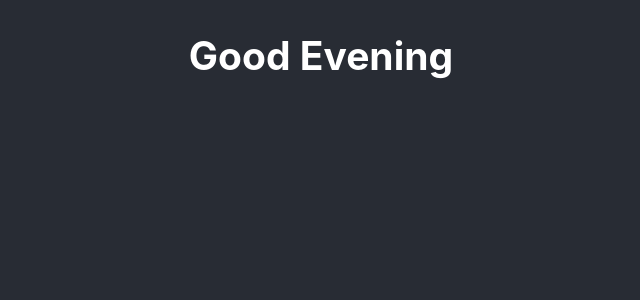
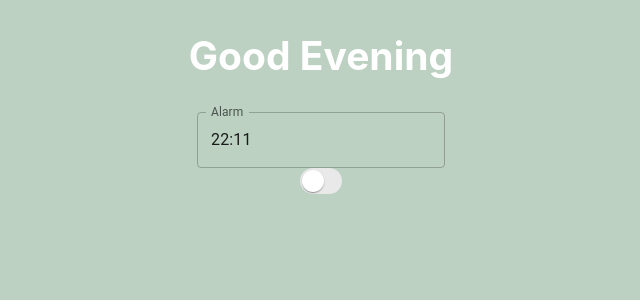
Before and after one commit to johadahl/raspberry-app, a React (Create React App) app: page / in a window 1280 px wide. Shown: the top 300 px of the page, without its empty margins (319-959 px from the left). Built offline with nearby package versions, Linux system fonts and the light colour scheme.

Commit message:
basic alarm config

```diff
--- a/package.json
+++ b/package.json
@@ -7,6 +7,7 @@
     "@emotion/styled": "^11.8.1",
     "@mui/lab": "^5.0.0-alpha.71",
     "@mui/material": "^5.4.4",
+    "@mui/x-date-pickers": "^5.0.0-alpha.1",
     "@testing-library/jest-dom": "^5.16.2",
     "@testing-library/react": "^12.1.3",
     "@testing-library/user-event": "^13.5.0",
@@ -14,6 +15,7 @@
     "@types/node": "^16.11.26",
     "@types/react": "^17.0.39",
     "@types/react-dom": "^17.0.13",
+    "date-fns": "^2.28.0",
     "react": "^17.0.2",
     "react-dom": "^17.0.2",
     "react-query": "^3.34.20",
--- a/src/App.css
+++ b/src/App.css
@@ -3,7 +3,7 @@
 }
 
 .App-header {
-  background-color: #282c34;
+  background-color: #bcd1c2;
   min-height: 100vh;
   display: flex;
   flex-direction: column;
--- a/src/App.tsx
+++ b/src/App.tsx
@@ -1,14 +1,13 @@
-import React from 'react';
 import './App.css';
 import { Greetings } from './components/Greetings';
-import { Settings } from './components/Settings';
+import { Configuration } from './components/Configuration';
 
 const App = () => {
   return (
     <div className="App">
       <header className="App-header">
         <Greetings date={new Date()}/>
-        <Settings />
+        <Configuration />
       </header>
     </div>
   );
--- /dev/null
+++ b/src/components/Configuration.tsx
@@ -0,0 +1,59 @@
+import { useEffect, useState } from "react"
+import TextField from '@mui/material/TextField';
+import { AdapterDateFns } from '@mui/x-date-pickers/AdapterDateFns';
+import { LocalizationProvider } from '@mui/x-date-pickers/LocalizationProvider';
+import { TimePicker } from '@mui/x-date-pickers/TimePicker';
+import { IOSSwitch } from './Switch';
+
+interface AlarmConfig {
+  time: string
+  active: boolean
+  id: number
+  timestamp: Date
+}
+
+export const Configuration = () => {
+  const [time, setTime] = useState<Date>(new Date())
+  const [config, setConfig] = useState<AlarmConfig>({
+    time: '22:11',
+    active: false,
+    id: 1,
+    timestamp: new Date()
+  });
+
+  // TODO: fetch config from server
+
+  useEffect (() => {
+    time.setHours(parseInt(config.time.split(':')[0]), parseInt(config.time.split(':')[1]))
+    console.log("CONFIG: ", config)
+    // TODO: save config to server
+  }, [config])
+
+  useEffect (() => {
+    setConfig({
+      ...config,
+      time: time.toLocaleTimeString('sv-SE', { hour: '2-digit', minute: '2-digit' })
+    })
+  }, [time])
+
+  return (
+    <>
+      <LocalizationProvider dateAdapter={AdapterDateFns}>
+        <TimePicker
+          label="Alarm"
+          value={time}
+          ampm={false}
+          onChange={(date: string | null) => {
+            setTime(new Date(date ?? ''))
+          }}
+          renderInput={(params: any) => <TextField {...params} />}
+        />
+      </LocalizationProvider>
+      <IOSSwitch
+        checked={config.active}
+        onClick={() => {
+          config.active ? setConfig({ ...config, active: false }) : setConfig({ ...config, active: true })
+        }}/>
+    </>
+  );
+}
--- a/src/components/Settings.tsx
+++ /dev/null
@@ -1,27 +0,0 @@
-import React from "react"
-import AdapterDateFns from '@mui/lab/AdapterDateFns';
-import LocalizationProvider from '@mui/lab/LocalizationProvider';
-import TextField from '@mui/material/TextField';
-import StaticTimePicker from '@mui/lab/StaticTimePicker';
-
-export const Settings = () => {
-  const [value, setValue] = React.useState(new Date());
-
-  // fetch settings from the server
-  // some props on the selected time
-
-  return (
-  <>
-    <LocalizationProvider dateAdapter={AdapterDateFns}>
-      <StaticTimePicker
-        displayStaticWrapperAs="mobile"
-        value={value}
-        onChange={(newValue) => {
-          setValue(newValue ?? new Date());
-        }}
-        renderInput={(params) => <TextField {...params} />}
-      />
-    </LocalizationProvider>
-  </>
-  )
-}
--- /dev/null
+++ b/src/components/Switch.tsx
@@ -0,0 +1,53 @@
+import { styled } from '@mui/material/styles';
+import Switch, { SwitchProps } from '@mui/material/Switch';
+
+export const IOSSwitch = styled((props: SwitchProps) => (
+  <Switch focusVisibleClassName=".Mui-focusVisible" disableRipple {...props} />
+))(({ theme }) => ({
+  width: 42,
+  height: 26,
+  padding: 0,
+  '& .MuiSwitch-switchBase': {
+    padding: 0,
+    margin: 2,
+    transitionDuration: '300ms',
+    '&.Mui-checked': {
+      transform: 'translateX(16px)',
+      color: '#fff',
+      '& + .MuiSwitch-track': {
+        backgroundColor: theme.palette.mode === 'dark' ? '#2ECA45' : '#65C466',
+        opacity: 1,
+        border: 0,
+      },
+      '&.Mui-disabled + .MuiSwitch-track': {
+        opacity: 0.5,
+      },
+    },
+    '&.Mui-focusVisible .MuiSwitch-thumb': {
+      color: '#33cf4d',
+      border: '6px solid #fff',
+    },
+    '&.Mui-disabled .MuiSwitch-thumb': {
+      color:
+        theme.palette.mode === 'light'
+          ? theme.palette.grey[100]
+          : theme.palette.grey[600],
+    },
+    '&.Mui-disabled + .MuiSwitch-track': {
+      opacity: theme.palette.mode === 'light' ? 0.7 : 0.3,
+    },
+  },
+  '& .MuiSwitch-thumb': {
+    boxSizing: 'border-box',
+    width: 22,
+    height: 22,
+  },
+  '& .MuiSwitch-track': {
+    borderRadius: 26 / 2,
+    backgroundColor: theme.palette.mode === 'light' ? '#E9E9EA' : '#39393D',
+    opacity: 1,
+    transition: theme.transitions.create(['background-color'], {
+      duration: 500,
+    }),
+  },
+}));
```
Also changed, not shown: 1 other file (tests, documents, lock files or other folders).
